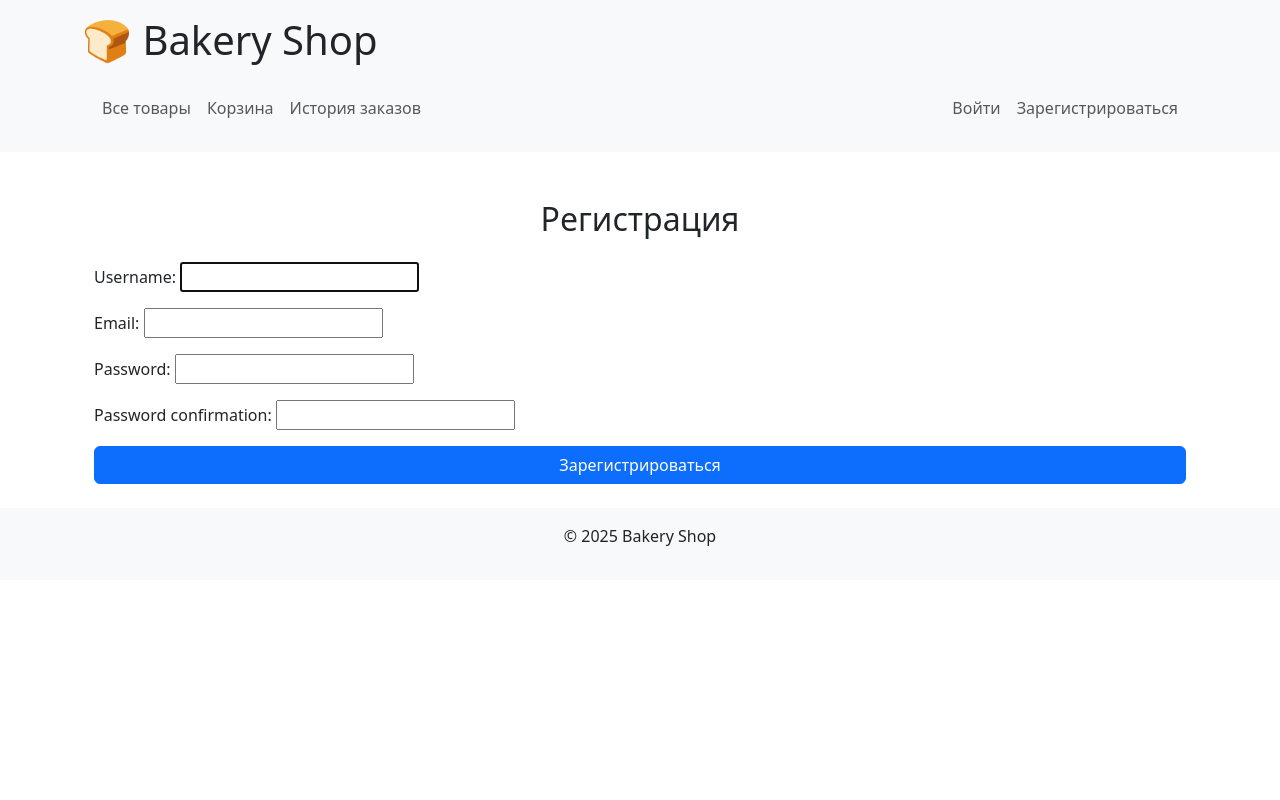
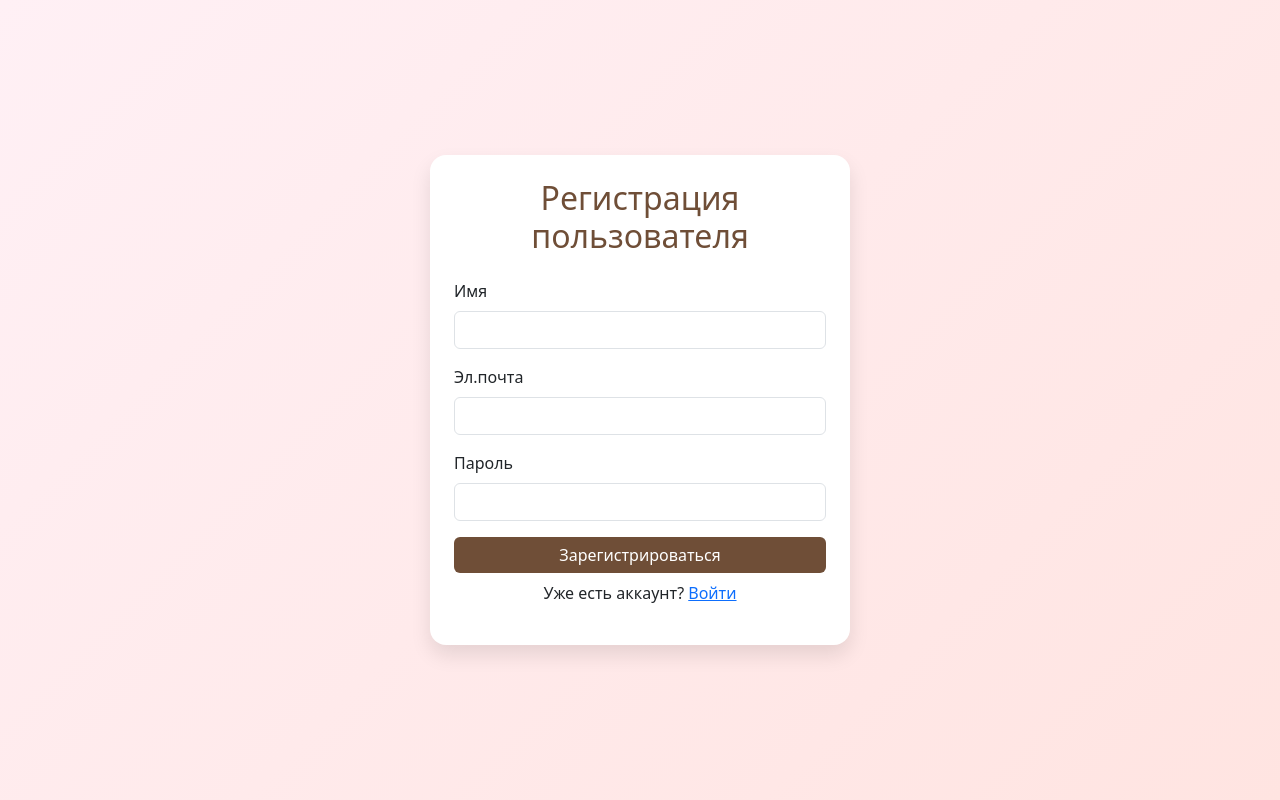
Before and after one commit to Levon0077/Bakery, a Django app: page /accounts/register/ in a window 1280 px wide. Run offline with Django 5.2, Linux system fonts and the light colour scheme; some libraries are stand-ins or nearby versions.

Commit message:
bakery commit

```diff
--- a/bakeryshop/accounts/Templates/accounts/register.html
+++ b/bakeryshop/accounts/Templates/accounts/register.html
@@ -1,33 +1,51 @@
-{% extends 'bakery/base.html' %}
-
-{% block title %}Регистрация{% endblock %}
-
-{% block content %}
-<div class="container mt-5">
-    <h2 class="text-center mb-4">Регистрация</h2>
-    <form method="POST">
-        {% csrf_token %}
+<!DOCTYPE html>
+<html lang="ru">
+<head>
+  <meta charset="UTF-8" />
+  <meta name="viewport" content="width=device-width, initial-scale=1.0" />
+  <title>BakeryShop - Регистрация</title>
+  <link href="https://cdn.jsdelivr.net/npm/bootstrap@5.3.3/dist/css/bootstrap.min.css" rel="stylesheet" />
+  <style>
+    body {
+      background: linear-gradient(135deg, #fff0f5, #ffe4e1);
+    }
+    .card {
+      border: none;
+      border-radius: 1rem;
+      box-shadow: 0 10px 20px rgba(0,0,0,0.1);
+    }
+    .btn-primary {
+      background-color: #6f4e37;
+      border: none;
+    }
+    .btn-primary:hover {
+      background-color: #6f4e37;
+    }
+  </style>
+</head>
+<body>
+  <div class="container d-flex justify-content-center align-items-center min-vh-100">
+    <div class="card p-4" style="max-width: 420px; width: 100%;">
+      <h2 class="text-center mb-4" style="color: #6f4e37;">Регистрация пользователя</h2>
+      <form action="/register" method="POST">
         <div class="mb-3">
-            {{ form.username.label_tag }}
-            {{ form.username }}
-            <div class="form-text text-danger">{{ form.username.errors }}</div>
+          <label for="regName" class="form-label">Имя</label>
+          <input type="text" class="form-control" id="regName" name="name" required />
         </div>
         <div class="mb-3">
-            {{ form.email.label_tag }}
-            {{ form.email }}
-            <div class="form-text text-danger">{{ form.email.errors }}</div>
+          <label for="regEmail" class="form-label">Эл.почта</label>
+          <input type="email" class="form-control" id="regEmail" name="email" required />
         </div>
         <div class="mb-3">
-            {{ form.password1.label_tag }}
-            {{ form.password1 }}
-            <div class="form-text text-danger">{{ form.password1.errors }}</div>
+          <label for="regPassword" class="form-label">Пароль</label>
+          <input type="password" class="form-control" id="regPassword" name="password" required />
         </div>
-        <div class="mb-3">
-            {{ form.password2.label_tag }}
-            {{ form.password2 }}
-            <div class="form-text text-danger">{{ form.password2.errors }}</div>
+        <div class="d-grid mb-2">
+          <button type="submit" class="btn btn-primary">Зарегистрироваться</button>
         </div>
-        <button type="submit" class="btn btn-primary w-100">Зарегистрироваться</button>
-    </form>
-</div>
-{% endblock %}
+        <p class="text-center">Уже есть аккаунт? <a href="{% url 'login' %}">Войти</a></p>
+      </form>
+    </div>
+  </div>
+</body>
+</html>
--- a/bakeryshop/accounts/views.py
+++ b/bakeryshop/accounts/views.py
@@ -16,10 +16,8 @@ from .forms import (
 )
 from .models import Profile
 
-# Логирование
 logger = logging.getLogger(__name__)
 
-# Регистрация
 def register(request):
     if request.method == 'POST':
         form = RegistrationForm(request.POST)
@@ -50,22 +48,16 @@ def login_view(request):
         form = LoginForm()
     return render(request, 'accounts/login.html', {'form': form})
 
-# Выход
 def logout_view(request):
     logout(request)
     return redirect('login')
 
-# Изменение пароля
 def change_password(request):
-    # Первая форма: изменение пароля
     if request.method == 'POST' and 'new_password' in request.POST:
         password_form = ChangePasswordForm(request.user, request.POST)
 
         if password_form.is_valid():
-            # Сохраняем новый пароль
             password_form.save()
-
-            # Перенаправляем на страницу подтверждения старого пароля
             return redirect('confirm_old_password')
 
     else:
@@ -74,7 +66,6 @@ def change_password(request):
     return render(request, 'accounts/change_password.html', {'password_form': password_form})
 
 def confirm_old_password(request):
-    # Вторая форма: подтверждение старого пароля
     if request.method == 'POST':
         confirm_form = ConfirmPasswordForm(request.POST)
 
@@ -82,7 +73,6 @@ def confirm_old_password(request):
             current_password = confirm_form.cleaned_data['password']
 
             if request.user.check_password(current_password):
-                # Если старый пароль правильный, обновляем сессию
                 messages.success(request, "Пароль успешно изменён!")
                 return redirect('password_change_done')
             else:
@@ -97,7 +87,6 @@ def password_change_done(request):
     return render(request, 'accounts/password_change_done.html')
 
 
-# Удаление аккаунта
 def delete_account(request):
     if not request.user.is_authenticated:
         return redirect('login')
@@ -109,10 +98,9 @@ def delete_account(request):
             user = authenticate(username=request.user.username, password=password)
 
             if user is not None:
-                # Если пароль правильный, удалить аккаунт
                 request.user.delete()
                 messages.success(request, "Ваш аккаунт был успешно удалён.")
-                return redirect('index')  # редирект на главную страницу
+                return redirect('index')
             else:
                 messages.error(request, 'Неверный пароль. Попробуйте снова.')
     else:
@@ -120,7 +108,6 @@ def delete_account(request):
 
     return render(request, 'accounts/delete_account.html', {'form': form})
 
-# Подтверждение регистрации
 def confirm_registration(request, uidb64, token):
     try:
         uid = urlsafe_base64_decode(uidb64).decode()
@@ -136,7 +123,6 @@ def confirm_registration(request, uidb64, token):
         messages.error(request, 'Ссылка для подтверждения устарела или неверна.')
         return redirect('register')
 
-# Редактирование профиля
 def edit_profile(request):
     if not request.user.is_authenticated:
         return redirect('login')
@@ -153,7 +139,6 @@ def edit_profile(request):
         form = ProfileEditForm(instance=profile)
     return render(request, 'accounts/edit_profile.html', {'form': form})
 
-# Изменение аватара
 def change_avatar(request):
     if not request.user.is_authenticated:
         return redirect('login')
@@ -170,14 +155,13 @@ def change_avatar(request):
         form = AvatarForm(instance=profile)
     return render(request, 'accounts/change_avatar.html', {'form': form})
 
-# Отправка тестового письма
 def send_test_email(request):
     if request.method == 'POST':
         form = EmailForm(request.POST)
         if form.is_valid():
             subject = 'Тестовое письмо от Django'
             message = 'Это тестовое письмо, отправленное из Django!'
-            from_email = 'your_email@gmail.com'  # замените на свой email
+            from_email = 'your_email@gmail.com'
             recipient_email = form.cleaned_data['email']
             try:
                 send_mail(subject, message, from_email, [recipient_email])
--- a/bakeryshop/bakery/views.py
+++ b/bakeryshop/bakery/views.py
@@ -73,7 +73,7 @@ def product_detail(request, pk):
     else:
         form = ReviewForm()
 
-    return render(request, 'product_detail.html', {
+    return render(request, 'bakery/product_detail.html', {
         'product': product,
         'reviews': reviews,
         'form': form,
```
Also changed, not shown: bakeryshop/accounts/Templates/accounts/login.html (+43 -26 lines), bakeryshop/db.sqlite3.
